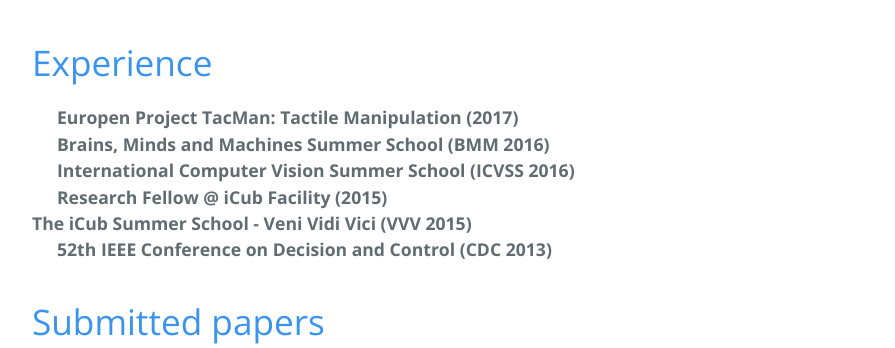
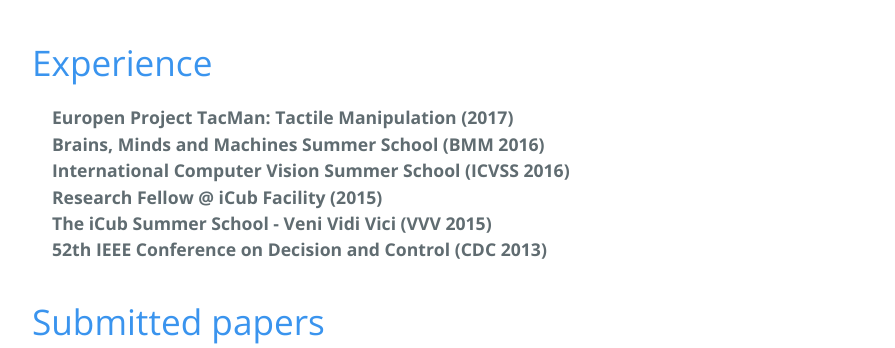
Before and after one commit to giuliavezzani/giuliavezzani_old.github.io, a Jekyll site: the page built from index.md, in a window 1280 px wide. Shown: the part 1523-1871 px from the top of the page, without its empty margins (192-1087 px from the left). Built offline with Jekyll 4.4.1, drawn with Linux system fonts in a browser that asks for light colours; our own code applies the rules of GitHub Pages for plain Markdown files.

Commit message:
Update index.md

```diff
--- a/index.md
+++ b/index.md
@@ -43,21 +43,21 @@
 
 # Experience
 
-<details style="margin-left: 25px;">
+<details style="margin-left: 20px;">
  <summary>  <b>Europen Project TacMan: Tactile Manipulation (2017)</b> </summary>
         <p style="margin-left: 25px;">TacMan is a project founded by the European Union, FP7 ICT Cognitive System and Robotics, no. 610967.
         My work for the TacMan project contributed to improving <b>recognition and manipulation skills</b> for the
 humanoid robot iCub. I developed a model-based tactile object localization and recognition algorithm
 and a novel pipeline in order to make the iCub robot perform the <b>handover task</b>, i.e. transfer an
 object from one hand to the other.</p></details>
- <details style="margin-left: 25px;">
+ <details style="margin-left: 20px;">
    <summary> <b>Brains, Minds and Machines Summer School (BMM 2016)</b> </summary>
    <p style="margin-left: 50px;"> BMM summer school is organized by Harvard Medical School
 September, and Massachusetts Institute of Technology, Woods Hole, Massachusetts, US. An intensive three-week course will give advanced students a “deep end” introduction to the problem
 of intelligence – how the brain produces intelligent behavior and how we may be able to replicate
 intelligence in machines. (Selected students: 30/300 nearly.) The school required the accomplishment of a 3 week project, for which I implemented an algorithm, capable of <b>detecting and recognize activities in real videos</b>. We achieved our goal by modeling the problem through <b>Hidden Markov Models</b> and by using <b>Bayesian Regression</b> as main approach.</p>
  </details>
- <details style="margin-left: 25px;">
+ <details style="margin-left: 20px;">
    <summary>  <b>International Computer Vision Summer School (ICVSS 2016)</b>  </summary>
         <p style="margin-left: 25px;">ICVSS is organized by University
 of Cambridge and University of Catania, Ragusa, Italy.
@@ -67,17 +67,17 @@
 industry, and will cover both theoretical and practical aspects of real Computer Vision problems as
 well as examples of their successful commercialisation. (Selected students: 150/396.)</p>
  </details>
- <details style="margin-left: 25px;">
+ <details style="margin-left: 20px;">
    <summary>  <b>Research Fellow @ iCub Facility (2015)</b>  </summary>
         <p style="margin-left: 25px;">I have partnered with the Italian Institute of Technology during my <b>M.Sc. thesis</b>, about  6D object tactile localization, i.e. the problem to estimate the 6-DOF pose of a tridimensional
 object, whose model is known  by using the tactile measurements collected with the robot iCub.</p>
 </details>
-<details>
+<details style="margin-left: 20px;">
   <summary>  <b>The iCub Summer School - Veni Vidi Vici (VVV 2015)</b> </summary>
        <p style="margin-left: 25x;">The school focuses on humanoid robotics, with the goal to foster collaboration on robot software
 across the boundaries and lifetimes of specific platforms and projects.</p>
 </details>
-<details style="margin-left: 25px;">
+<details style="margin-left: 20px;">
    <summary>  <b>52th IEEE Conference on Decision and Control (CDC 2013)</b>  </summary>
         <p style="margin-left: 25px;">During my master course I joined the IEEE Conference on Decision and Control as a Crew Member. The CDC is recognized as the premier scientific and engineering conference dedicated to the
 advancement of the theory and practice of systems and control.</p>
```
